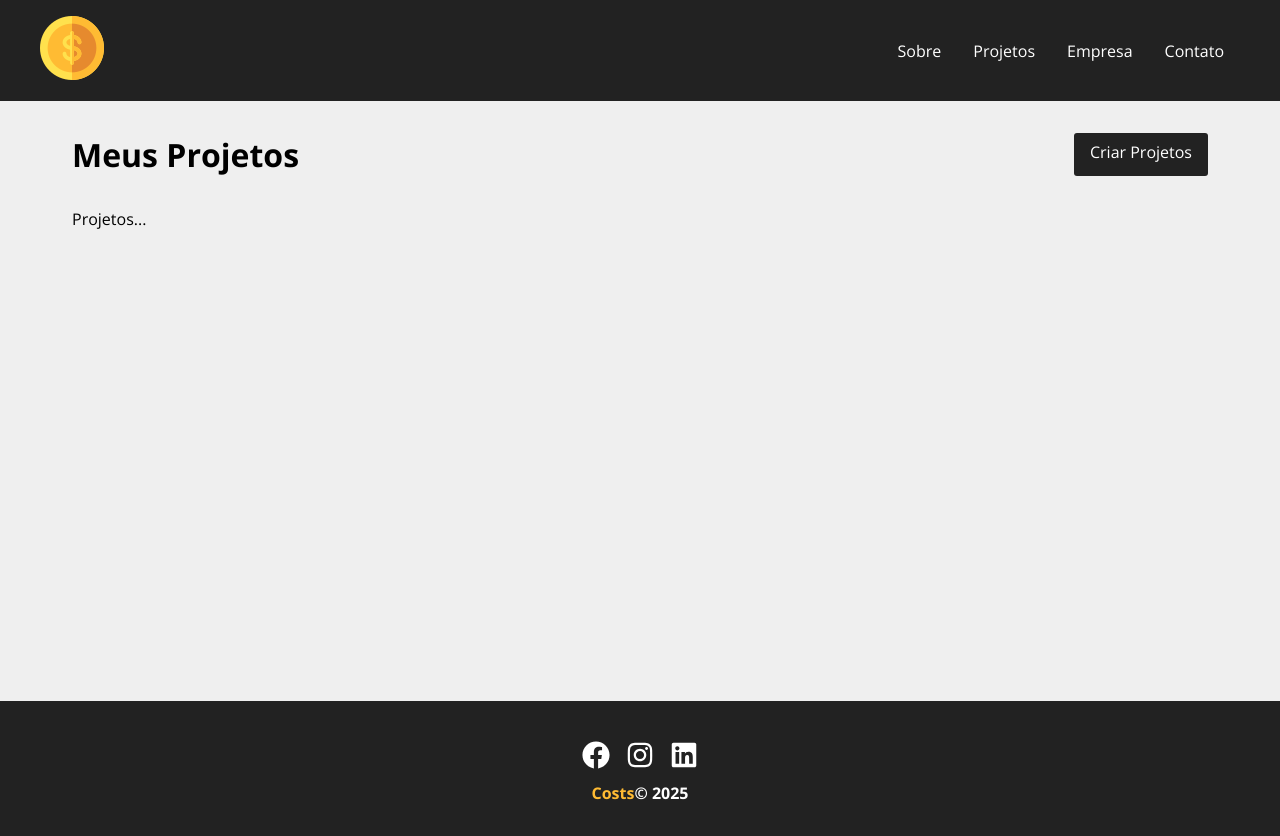
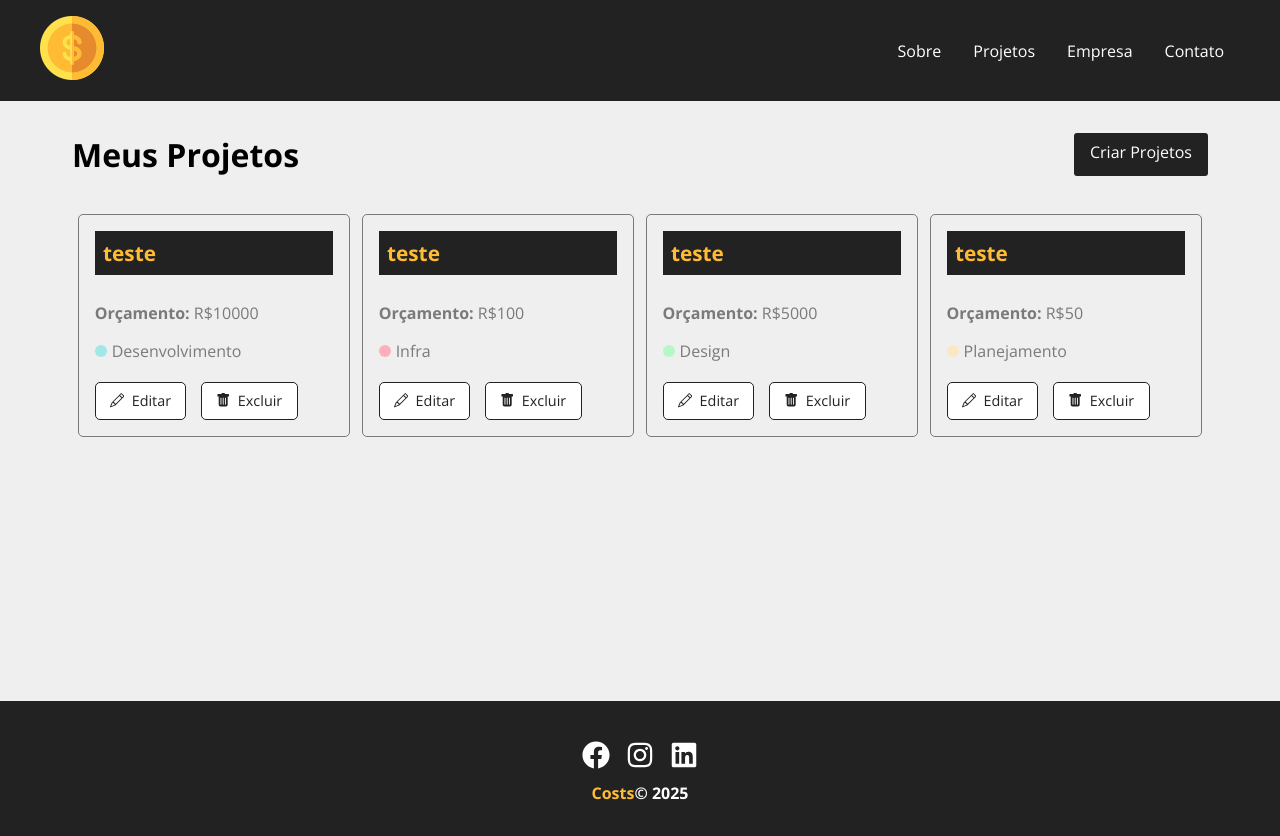
Before and after one commit to RoberthVieira/Costs, a React (Create React App) app: page /projects in a window 1280 px wide. Built offline with nearby package versions, Linux system fonts and the light colour scheme; data requests are answered from the project's data file.

Commit message:
feat: Implementa exibição de projetos da API usando ProjectCard com estilização e categorias visuais

```diff
--- a/db.json
+++ b/db.json
@@ -1,22 +1,65 @@
 {
   "projects": [
-
+    {
+      "id": "59e6",
+      "name": "teste",
+      "budget": "10000",
+      "categories": {
+        "id": "2",
+        "name": "Desenvolvimento"
+      },
+      "cost": 0,
+      "services": []
+    },
+    {
+      "id": "8089",
+      "name": "teste",
+      "budget": "100",
+      "categories": {
+        "id": "1",
+        "name": "Infra"
+      },
+      "cost": 0,
+      "services": []
+    },
+    {
+      "id": "ef2b",
+      "name": "teste",
+      "budget": "5000",
+      "categories": {
+        "id": "3",
+        "name": "Design"
+      },
+      "cost": 0,
+      "services": []
+    },
+    {
+      "id": "cda1",
+      "name": "teste",
+      "budget": "50",
+      "categories": {
+        "id": "4",
+        "name": "Planejamento"
+      },
+      "cost": 0,
+      "services": []
+    }
   ],
   "categories": [
     {
-      "id": 1,
+      "id": "1",
       "name": "Infra"
     },
     {
-      "id": 2,
-      "name": "Desnevolvimento"
+      "id": "2",
+      "name": "Desenvolvimento"
     },
     {
-      "id": 3,
+      "id": "3",
       "name": "Design"
     },
     {
-      "id": 4,
+      "id": "4",
       "name": "Planejamento"
     }
   ]
--- a/src/Components/Pages/Projects.js
+++ b/src/Components/Pages/Projects.js
@@ -1,18 +1,37 @@
 import { useLocation } from "react-router-dom";
+import { useState, useEffect } from "react";
 
 import style from "./Projects.module.css";
 
 import Message from "../layout/Message";
 import Container from "../layout/Container";
 import LinkBtn from "../layout/LinkBtn";
+import ProjectCard from "../projects/ProjectCard";
 
 export default function Projects({}){
+
+    const [projects, setProjects] = useState([])
 
     const location = useLocation()
     let message = ''
     if(location.state){
         message = location.state.message
     }
+
+    useEffect(() => {
+
+        fetch('http://localhost:5000/projects',{
+            method: 'GET',
+            headers: {
+                'Content-Type': 'application/json'
+            },
+        }).then((res) => res.json())
+        .then((data) => {
+            console.log(data)
+            setProjects(data)
+        })
+        .catch((erro) => {console.log(erro)})
+    }, [])
 
     return (
         <div className={style.project_container}>
@@ -22,7 +41,17 @@
             </div>
             {message && (<Message type='success' msg={message}/>)}
             <Container customClass='start'>
-                <p>Projetos...</p>
+                {projects.length > 0 &&
+                    projects.map((project) => (
+                        <ProjectCard
+                            name={project.name}
+                            id={project.id}
+                            budget={project.budget}
+                            category={project.categories.name}
+                            key={project.id}
+                            />
+                    ))
+                }
             </Container>
         </div>
     )
--- /dev/null
+++ b/src/Components/projects/ProjectCard.js
@@ -0,0 +1,26 @@
+import styles from './ProjectCard.module.css';
+import {Link} from 'react-router-dom';
+
+import {BsPencil, BsFillTrashFill} from 'react-icons/bs';
+
+export default function ProjectCard({id, name, budget, category, handleRemove}) {
+    return (
+        <div className={styles.projectCard}>
+            <h4>{name}</h4>
+            <p>
+                <span>Orçamento:</span> R${budget}
+            </p>
+            <p className={styles.categoryText}>
+                <span className={`${styles[category.toLowerCase()]}`}></span> {category}
+            </p>
+            <div className={styles.projectCardActions}>
+                <Link to={"/"} className={styles.link}>
+                    <BsPencil/> Editar
+                </Link>
+                <button>
+                    <BsFillTrashFill/> Excluir
+                </button>
+            </div>
+        </div>
+    )
+}
--- /dev/null
+++ b/src/Components/projects/ProjectCard.module.css
@@ -0,0 +1,88 @@
+.projectCard{
+    padding: 1em;
+    border: 1px solid #7a7a7a;
+    border-radius: 5px;
+    width: 24%;
+    margin: 0.5%;
+}
+
+.projectCard h4{
+    background-color: #222;
+    color: #FFBB33;
+    padding: 0.4em;
+    margin-bottom: 1.3em;
+    font-size: 1.3em;
+}
+
+.projectCard p{
+    color: #7a7a7a;
+    margin-bottom: 1em;
+}
+
+.projectCard p span{
+    font-weight: bold;
+}
+
+.categoryText{
+    display: flex;
+    align-items: center;
+}
+
+.categoryText span{
+    display: block;
+    width: 12px;
+    height: 12px;
+    border-radius: 50%;
+    background-color: #ccc;
+    margin-right: 5px;
+}
+
+.categoryText .infra{
+    background-color: #ffaebc;
+}
+
+.categoryText .desenvolvimento{
+    background-color: #a0e7e5;
+}
+
+.categoryText .design{
+    background-color: #b4f8c8;
+}
+
+.categoryText .planejamento{
+    background-color: #fbe7c6;
+}
+
+.projectCardActions{
+    margin-top: 1.2em;
+    display: flex;
+    align-items: center;
+}
+
+.projectCardActions svg{
+    margin-right: 0.5em;
+}
+
+.projectCardActions .link,
+.projectCardActions button{
+    text-decoration: none;
+    border: none;
+    background-color: #fff;
+    color: #222;
+    font-size: 0.9em;
+    padding: 0.6em 1em;
+    margin-right: 1em;
+    cursor: pointer;
+    border: 1px solid #222;
+    border-radius: 5px;
+    display: flex;
+    align-items: center;
+    justify-content: center;
+    transition: 0.5s;
+}
+
+.projectCardActions .link:hover,
+.projectCardActions button:hover{
+    background-color: #222;
+    color: #FFBB33;
+}
```
